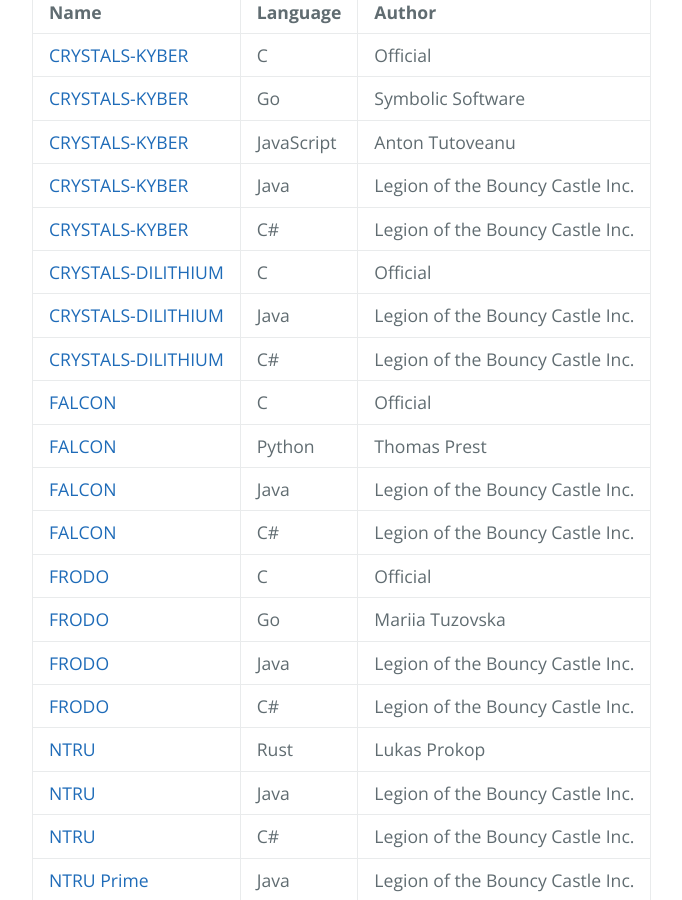
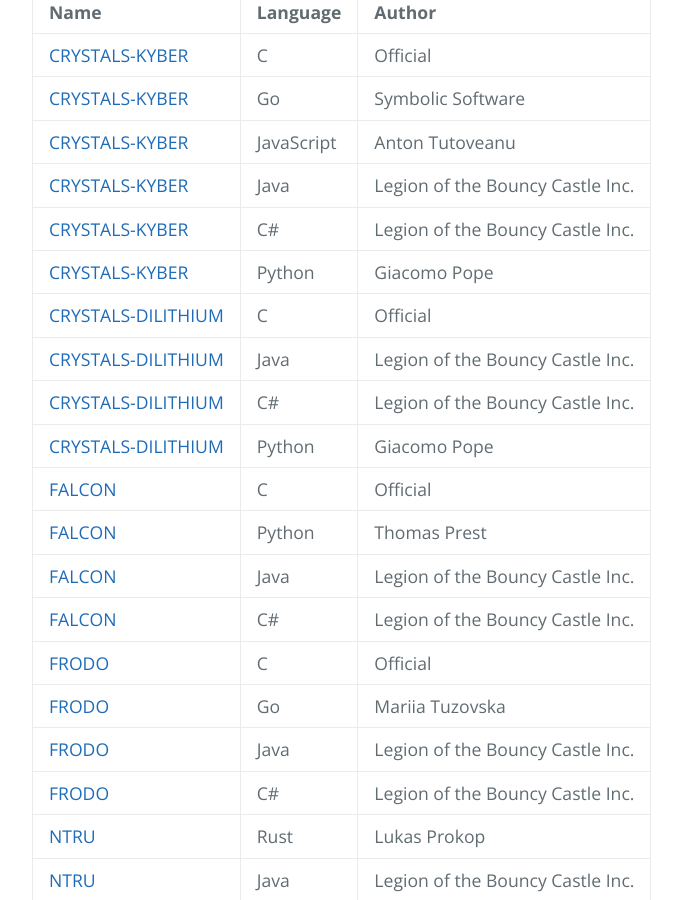
Before and after one commit to octaviopk9/lattice-based-cryptography, a Jekyll site: the page built from index.md, in a window 1280 px wide and 900 px high, scrolled down 2348 px. Shown: the whole window, without its empty margins (192-874 px from the left). Built offline with Jekyll 4.4.1, drawn with Linux system fonts in a browser that asks for light colours; our own code applies the rules of GitHub Pages for plain Markdown files.

Commit message:
Add new resources

```diff
--- a/index.md
+++ b/index.md
@@ -12,7 +12,7 @@ layout: default
 - [Lattices, Learning with Errors and Post-Quantum Cryptography (Vinod Vaikuntanathan)](http://people.csail.mit.edu/vinodv/CS294/)
 - [Lattices Algorithms and Applications (Daniele Micciancio)](https://cseweb.ucsd.edu/classes/fa21/cse206A-a/)
 - [An Intensive Introduction to Cryptography (Boaz Barak)](https://intensecrypto.org/public/index.html)
-- [Lattices in Cryptography (Chris Peikert)](https://web.eecs.umich.edu/~cpeikert/lic15/index.html)
+- [Lattices in Cryptography (Chris Peikert)](https://github.com/cpeikert/LatticesInCryptography)
 - [Lattices in Computer Science (Oded Regev)](https://cims.nyu.edu/~regev/teaching/lattices_fall_2009/index.html)
 - [BIU Winter School on Lattice-based Cryptography and Applications (Bar-Ilan University, 2012)](https://cyber.biu.ac.il/event/the-2nd-biu-winter-school/)
 - [Workshop on Mathematics of Lattices and Cybersecurity (Brown University, 2015)](https://icerm.brown.edu/topical_workshops/tw15-7-mlc/#lecturevideos)
@@ -67,9 +67,11 @@ layout: default
 | [CRYSTALS-KYBER](https://github.com/antontutoveanu/crystals-kyber-javascript) | JavaScript  | Anton Tutoveanu  |
 | [CRYSTALS-KYBER](https://github.com/bcgit/bc-java/tree/master/core/src/main/java/org/bouncycastle/pqc/crypto/crystals/kyber) | Java  | Legion of the Bouncy Castle Inc. |
 | [CRYSTALS-KYBER](https://github.com/bcgit/bc-csharp/tree/master/crypto/src/pqc/crypto/crystals/kyber) | C#  | Legion of the Bouncy Castle Inc. |
+| [CRYSTALS-KYBER](https://github.com/jack4818/kyber-py) | Python  | Giacomo Pope |
 | [CRYSTALS-DILITHIUM](https://github.com/pq-crystals/dilithium) | C  | Official |
 | [CRYSTALS-DILITHIUM](https://github.com/bcgit/bc-java/tree/master/core/src/main/java/org/bouncycastle/pqc/crypto/crystals/dilithium) | Java  | Legion of the Bouncy Castle Inc. |
 | [CRYSTALS-DILITHIUM](https://github.com/bcgit/bc-csharp/tree/master/crypto/src/pqc/crypto/crystals/dilithium) | C#  | Legion of the Bouncy Castle Inc. |
+| [CRYSTALS-DILITHIUM](https://github.com/jack4818/dilithium-py) | Python  | Giacomo Pope |
 | [FALCON](https://falcon-sign.info/impl/falcon.h.html) | C  | Official |
 | [FALCON](https://github.com/tprest/falcon.py) | Python  | Thomas Prest |
 | [FALCON](https://github.com/bcgit/bc-java/tree/master/core/src/main/java/org/bouncycastle/pqc/crypto/falcon) | Java  | Legion of the Bouncy Castle Inc. |
```
